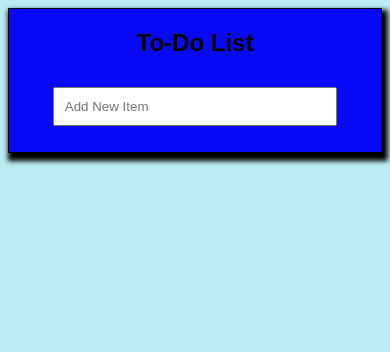
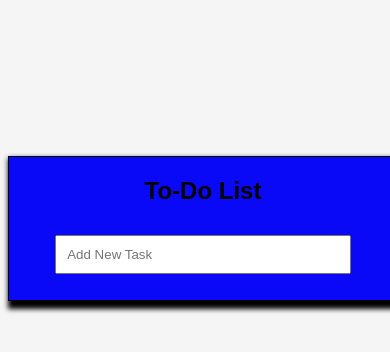
Before and after one commit to Ogabek55/To-Do-List, a plain HTML site: page Index.html in a window 390 px wide. Drawn offline with Linux system fonts and the light colour scheme.

Commit message:
second comment

```diff
--- a/Index.html
+++ b/Index.html
@@ -7,10 +7,12 @@
     <link rel="stylesheet" href="./style.css" />
   </head>
   <body>
-    <div class="Border" id="todo-list">
-      <h2>To-Do List</h2>
-      <input type="text" id="todo-input" placeholder="Add New Item" />
-      <ul id="items"></ul>
+    <div class="responseve">
+      <div class="Border" id="todo-list">
+        <h2>To-Do List</h2>
+        <input type="text" id="todo-input" placeholder="Add New Task" />
+        <ul id="items"></ul>
+      </div>
     </div>
 
     <script src="./script.js"></script>
--- a/style.css
+++ b/style.css
@@ -1,6 +1,7 @@
 body {
   font-family: Arial, sans-serif;
-  background-color: #bcecf3;
+  background-color: whitesmoke;
+  width: 100%;
 }
 #todo-list {
   max-width: 500px;
@@ -38,3 +39,11 @@ body {
   background-color: rgb(9, 9, 248);
   box-shadow: 3px 5px 5px 3px;
 }
+@media screen and (max-width: 500px) {
+  span {
+    display: none;
+  }
+  .responseve {
+    margin-top: 40%;
+  }
+}
```
Also changed, not shown: tree-736885_1280.jpg (added).
